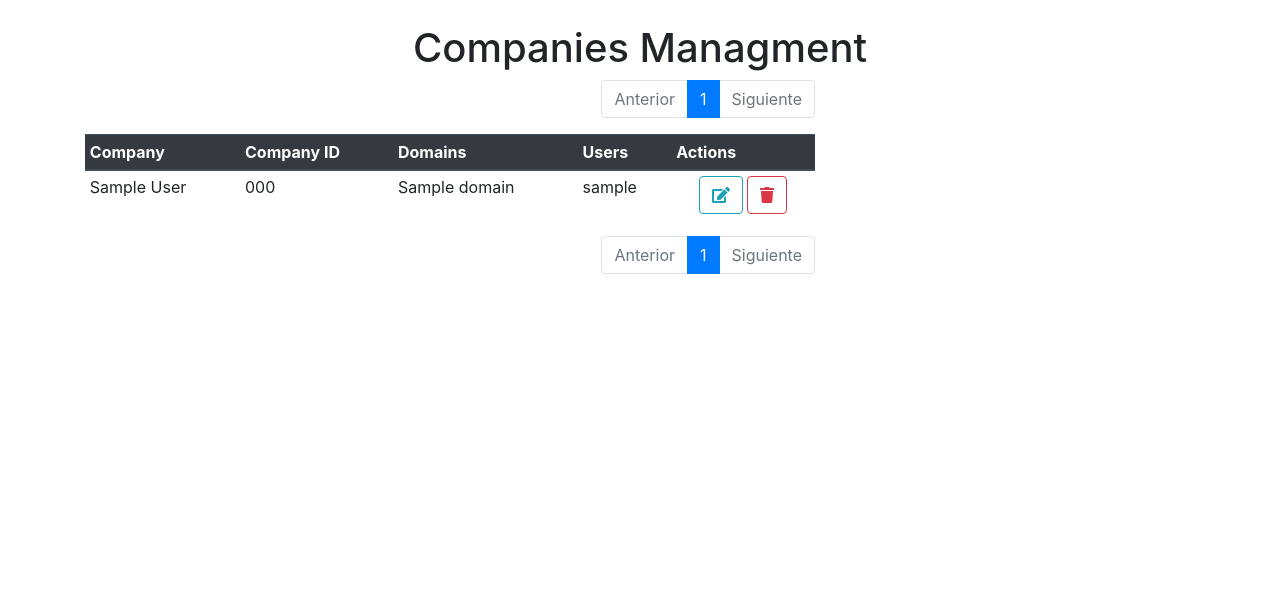
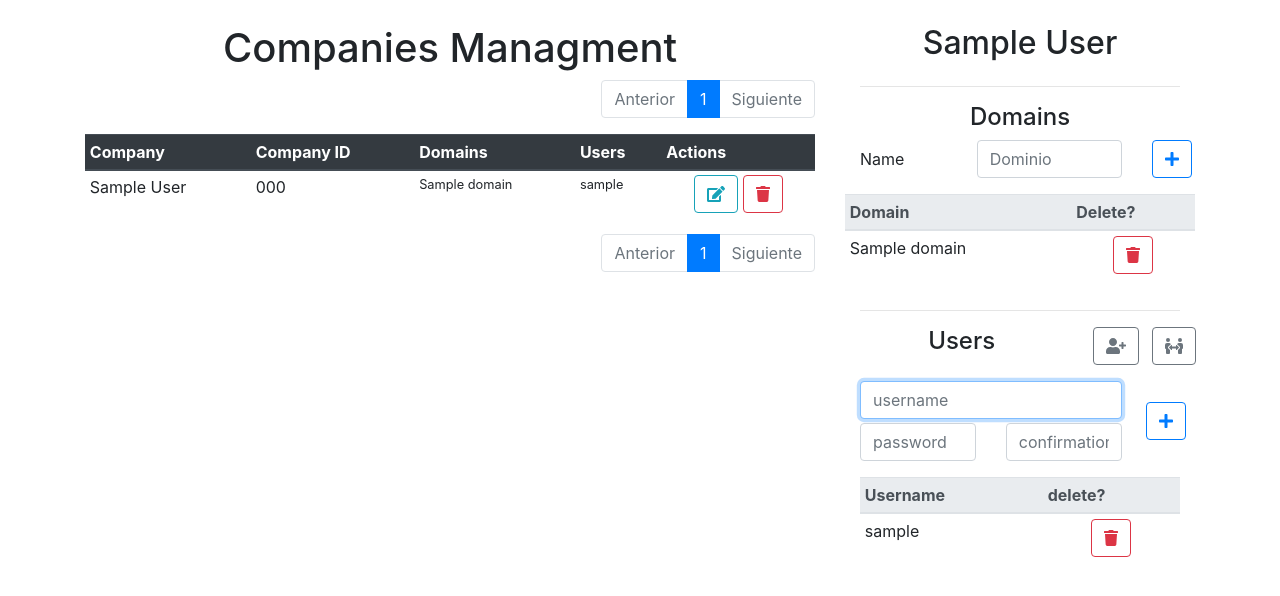
Before and after one commit to ensarman/mailapi, a Django app: page /sys_users/company/1 in a window 1280 px wide. Shown: the part 56-652 px from the top of the page. Run offline with Django 3.2, Linux system fonts and the light colour scheme; a user stored in the database is signed in; tables that the repository leaves empty hold one stand-in row (values such as "Sample post"); some libraries are stand-ins or nearby versions.

Commit message:
agregando la adicón de usuarios a la compañía

```diff
--- a/sys_users/admin.py
+++ b/sys_users/admin.py
@@ -14,7 +14,7 @@ class DomainAdminInline(admin.StackedInline):
     verbose_name_plural = 'Domain Admins'
 
 
-class UserAdmin(BaseUserAdmin):
+class SysUser(BaseUserAdmin):
     inlines = (DomainAdminInline,)
     list_display = ('username', 'email', 'first_name', 'last_name', 'is_staff')
 
@@ -24,4 +24,4 @@ class CompanyAdmin(admin.ModelAdmin):
     pass
 
 admin.site.unregister(User)
-admin.site.register(User, UserAdmin)
+admin.site.register(User, SysUser)
--- /dev/null
+++ b/sys_users/forms.py
@@ -0,0 +1,19 @@
+from django import forms
+from django.contrib.auth.forms import UserCreationForm, UsernameField
+from django.contrib.auth.models import User
+
+class CreateUserForm(UserCreationForm):
+    """Overiding the Authentication form"""
+    class Meta:
+        model = User
+        fields = ('username', 'password1', 'password2')
+
+    def __init__(self, *args, **kwargs):
+        super(CreateUserForm, self).__init__(*args, **kwargs)
+
+        self.fields['username'].widget.attrs['class'] = 'form-control'
+        self.fields['username'].widget.attrs['placeholder'] = 'username'
+        self.fields['password1'].widget.attrs['class'] = 'form-control'
+        self.fields['password1'].widget.attrs['placeholder'] = 'password'
+        self.fields['password2'].widget.attrs['class'] = 'form-control'
+        self.fields['password2'].widget.attrs['placeholder'] = 'confirmation'
--- a/sys_users/views.py
+++ b/sys_users/views.py
@@ -1,5 +1,6 @@
 from django.contrib.auth.views import LoginView
 from django.contrib.auth.mixins import LoginRequiredMixin
+from django.contrib.auth.forms import UserCreationForm
 
 from django.contrib.admin.views.decorators import staff_member_required
 from django.views.generic import ListView
@@ -7,12 +8,14 @@ from django.views.generic import ListView
 from django.utils.decorators import method_decorator
 from django.urls import reverse_lazy
 
-from .models import Company
+from .models import Company, DomainAdmin
+from .forms import CreateUserForm
+from virtual.forms import DomainForm
 
 # Create your views here.
 
 class LoginView(LoginView):
-    template_name = "login.html"
+    template_name = "sys_users/login.html"
     redirect_authenticated_user = True
     success_url = reverse_lazy("mail:user_list")
     title = "Login Email Magnament"
@@ -31,8 +34,12 @@ class CompanyView(LoginRequiredMixin, ListView):
         context = super().get_context_data(**kwargs)
         context['title'] = self.title
         try:
-            context['company'] = self.kwargs['comapany_id']
+            context['company'] = Company.objects.get(id=self.kwargs['company_id'])
+            context['domain_form'] = DomainForm
+            context['user_form'] = CreateUserForm
+            context['sys_user'] = DomainAdmin
         except KeyError as e:
-            pass
+            context['company'] = "---"
+
 
         return context
--- a/templates/navbar.html
+++ b/templates/navbar.html
@@ -25,7 +25,7 @@
       </li>
       {% if user.is_staff %}
       <li class="nav-item">
-        <a class="nav-link" href="">Companies Magnament</a>
+        <a class="nav-link" href="{% url 'sys_users:company' %}">Companies Magnament</a>
       </li>
       {% endif %}
     </ul>
--- a/templates/sys_users/company_list.html
+++ b/templates/sys_users/company_list.html
@@ -6,11 +6,10 @@
 
 {% block body %}
   <div class="container">
+
     <div class="row">
+      <div class="col-12 {{ request.resolver_match.kwargs.company_id|yesno:"col-lg-8,," }}">
         <div class="col-12 text-center"><h1>Companies Managment</h1></div>
-    </div>
-    <div class="row">
-      <div class="col-12 {{ request.resolver_match.kwargs.company_id|yesno:"col-md-8,," }}">
         {% include 'pagination.html' %}
         <table class="table table-hover table-sm">
           <thead class="thead-dark">
@@ -24,18 +23,19 @@
             <tr>
               <td>{{ company.name }}</td>
               <td>{{ company.id_number }}</td>
-              <td>
+              <td class="small">
                 {% for domain in company.domain.all %}
-                  <p>{{ domain }}</p>
+                  {{ domain }}<br/>
                 {% endfor %}
               </td>
-              <td>
+              <td class="small">
                 {% for domainadmin in company.domainadmin_set.all %}
-                  <p>{{ domainadmin.user.username }}</p>
+                  {{ domainadmin.user.username }} <br/>
                 {% endfor %}
               </td>
               <td class="align-middle text-center">
-                <a href="{% url 'sys_users:company' company.id%}" class="btn btn-outline-info"><i class="fas fa-edit"></i></a>
+                <a href="{% url 'sys_users:company' company.id %}" class="btn btn-outline-info"><i
+                    class="fas fa-edit"></i></a>
                 <button class="btn btn-outline-danger"><i class="fas fa-trash"></i></button>
               </td>
             </tr>
@@ -44,8 +44,112 @@
         {% include 'pagination.html' %}
       </div>
       {% if request.resolver_match.kwargs.company_id %}
-      <div class="col-md-4">
+        <div class="col-lg-4">
+          <div class="container-fluid">
+            <div class="row">
+              <div class="col-12">
+                <h2 class='text-center'>{{ company }}</h2>
+              </div>
+            </div>
+            <hr/>
+            <div class="row">
+              <div class="col-12">
+                <h4 class="text-center">Domains</h4>
+                <form action="" method="post">
+                  {% csrf_token %}
+                  <div class="row">
+                    <div class="d-flex col-4 align-items-center">
+                      <label class="m-0" for="{{ domain_form.name.auto_id }}">{{ domain_form.name.label }}</label>
+                    </div>
+                    <div class="col-6">
+                      {{ domain_form.name }}
+                    </div>
+                    <div class="col-2">
+                      <button class="btn btn-outline-primary" type="submit">
+                        <i class="fas fa-plus"></i>
+                      </button>
+                    </div>
+                  </div>
+                </form>
+              </div>
+            </div>
+            <div class="row mt-3">
+              <table class="table table-sm table-hover">
+                <thead class="thead-light">
+                <th>Domain</th>
+                <th>Delete?</th>
+                </thead>
+                <tbody>
+                {% for domain in company.domain.all %}
+                  <tr>
+                    <td>{{ domain }}</td>
+                    <td class="text-center">
+                      <button class="btn btn-outline-danger">
+                        <i class="fas fa-trash"></i>
+                      </button>
+                    </td>
+                  </tr>
+                {% endfor %}
 
+                </tbody>
+              </table>
+            </div>
+            <hr>
+            <div class="row">
+              <div class="col-8">
+                <h4 class="text-center">Users</h4>
+              </div>
+              <div class="col-2">
+                <button id="new-user-btn" class="btn btn-outline-secondary" type="button">
+                  <i class="fas fa-user-plus"></i>
+                </button>
+              </div>
+              <div class="col-2">
+                <button id="chose-user-btn" class="btn btn-outline-secondary" type="button">
+                  <i class="fas fa-people-arrows"></i>
+                </button>
+              </div>
+            </div>
+            <form id="new-user-form" class="row mt-3" action="" method="post">
+              <div class="col-10">
+                <div class="row">
+                  <div class="col-12">{{ user_form.username }}</div>
+                </div>
+                <div class="row mt-1">
+                  <div class="col-6">{{ user_form.password1 }}</div>
+                  <div class="col-6">{{ user_form.password2 }}</div>
+                </div>
+              </div>
+              <div class="d-flex col-2 align-items-center justify-content-center">
+                <button class="btn btn-outline-primary" type="submit">
+                  <i class="fas fa-plus"></i>
+                </button>
+              </div>
+            </form>
+
+            <div class="row mt-3">
+              <div class="col-12">
+                <table class="table table-sm table-hover">
+                  <thead class="thead-light">
+                  <th>Username</th>
+                  <th>delete?</th>
+                  </thead>
+                  <tbody>
+                  {% for user in company.domainadmin_set.all %}
+                    <tr>
+                      <td>{{ user }}</td>
+                      <td class="text-center">
+                        <button class="btn btn-outline-danger">
+                          <i class="fas fa-trash"></i>
+                        </button>
+                      </td>
+                    </tr>
+                  {% endfor %}
+                  </tbody>
+                </table>
+              </div>
+            </div>
+          </div>
         </div>
       {% endif %}
     </div>
--- a/virtual/urls.py
+++ b/virtual/urls.py
@@ -1,5 +1,5 @@
 from django.urls import path, reverse, reverse_lazy
-from django.views.generic import DeleteView
+from django.views.generic import DeleteView, CreateView, ListView
 from .views import BaseList
 from .models import User, Domain, Alias
 from .forms import UserForm, DomainForm
@@ -19,6 +19,7 @@ urlpatterns = [
         success_url=reverse_lazy('mail:domain_list'),
         ordering='-id'
     ), name="domain_list"),
+    path('create_domain/', CreateView.as_view(model=Domain, form_class=DomainForm)),
     path('delete_user/<int:pk>', DeleteView.as_view(
         model=User,
         success_url=reverse_lazy('mail:user_list'),
--- a/virtual/views.py
+++ b/virtual/views.py
@@ -1,4 +1,4 @@
-from django.views.generic import ListView, DeleteView
+from django.views.generic import ListView, DeleteView, CreateView
 from django.views.generic.list import BaseListView, MultipleObjectMixin, MultipleObjectTemplateResponseMixin
 from django.views.generic.edit import FormMixin
 from django.contrib.auth.mixins import LoginRequiredMixin
```
Lines whose indentation alone changed are shown as unchanged.
